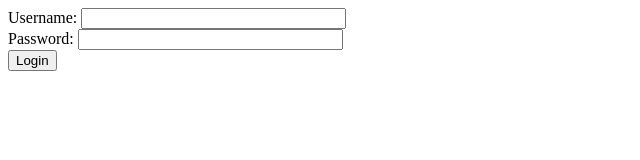
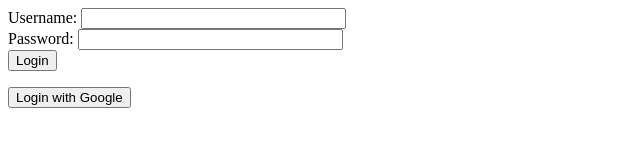
Before and after one commit to shelloid/shelloid-sample-app, a website: page public/index.html in a window 1280 px wide. Shown: the whole page, without its empty margins (0-640 px from the left). Drawn offline with Linux system fonts and the light colour scheme.

Commit message:
local/google auth

```diff
--- a/auth/auth.js
+++ b/auth/auth.js
@@ -18,9 +18,8 @@ exports.auth = function(req, done, err){
 }
 
 /**
-  @auth 	  ["google", "facebook", "twitter"]
+  @auth 	  ["google"]
   @pathPrefix "/login"
-  @ignore
 */
 exports.providerAuth  = function(req, done, err){
 	if(req.profile.email == "xxx@gmail.com"){
--- a/package.json
+++ b/package.json
@@ -10,6 +10,7 @@
     "license": "MIT",
     "dependencies": {
         "file": "0.2.2",
-        "passport-local": "*"
+        "passport-local": "*",
+        "passport-google": "*"
     }
 }
--- a/public/index.html
+++ b/public/index.html
@@ -6,5 +6,9 @@ Username: <input type="text" size="30" name="username" /> <br/>
 Password: <input type="password" size="30" name="password" /> <br/>
 <input type="submit" name="submit" value="Login" />
 </form>
+<form method="post" action="/login/google">
+<input type="submit" name="submit" value="Login with Google" />
+</form>
+
 </body>
 </html>
```
